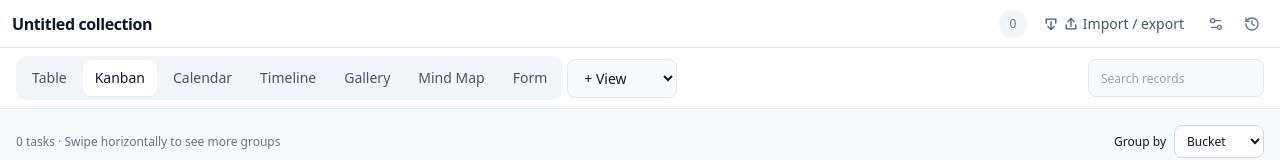
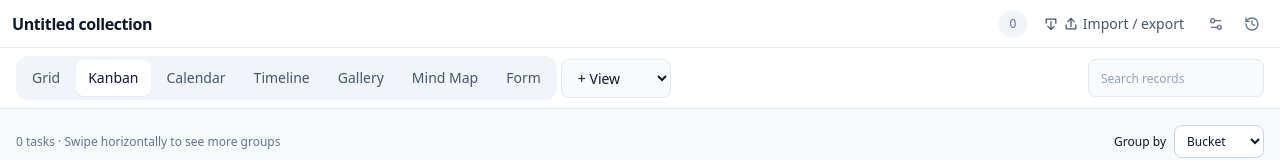
Before and after one commit to eddyvn98/collection-planner, a React (Vite) app: page / in a window 1280 px wide. Shown: the top 160 px of the page. Built offline with nearby package versions, Linux system fonts and the light colour scheme.

Commit message:
feat(grid): persist saved filter presets and grid hidden columns

```diff
--- a/src/collections/model.ts
+++ b/src/collections/model.ts
@@ -1,4 +1,5 @@
 import { createId } from "../utils/id";
+import type { TaskFilterPreset } from "./collectionPlannerFilters";
 import { normalizeTaskRecord, progressFromStatus } from "./collectionTasks";
 import { matchesViewFilters, type CollectionFilter, type FilterLogic } from "./collectionFilters";
 import { buildCollectionRelationIndex, projectCollectionLookups, removeInboundRelations } from "./collectionRelations";
@@ -73,6 +74,7 @@ export interface CollectionView {
   sorts?: { fieldId: string; direction: "asc" | "desc" }[];
   /** Table-only column widths, keyed by stable field ID. */
   columnWidths?: Record<string, number>;
+  gridHiddenFieldIds?: string[];
   /** Explicit field IDs shown on cards or form; undefined uses defaults. */
   galleryFieldIds?: string[];
   formFieldIds?: string[];
@@ -90,6 +92,7 @@ export interface CollectionBlockPayload {
   scheduledAutomations?: CollectionScheduledRule[];
   people?: CollectionPerson[];
   labels?: CollectionLabel[];
+  savedTaskFilters?: TaskFilterPreset[];
 }
 
 export function isCollectionBlockPayload(value: unknown): value is CollectionBlockPayload {
@@ -117,7 +120,7 @@ export function createCollection(): CollectionBlockPayload {
     { id: newId(), name: "Bucket", type: "select", options: ["To do", "In progress", "Done"] },
   ];
   const views = VIEW_KINDS.map((kind) => ({
-    id: newId(), kind, name: kind === "mindmap" ? "Mind Map" : kind.charAt(0).toUpperCase() + kind.slice(1),
+    id: newId(), kind, name: kind === "mindmap" ? "Mind Map" : kind === "table" ? "Grid" : kind.charAt(0).toUpperCase() + kind.slice(1),
     ...(kind === "kanban" ? { groupFieldId: fields[6].id } : {}),
     ...(kind === "calendar" || kind === "timeline" ? { dateFieldId: fields[2].id, endDateFieldId: fields[3].id } : {}),
   }));
@@ -255,6 +258,7 @@ export function removeField(data: CollectionBlockPayload, fieldId: string): Coll
       ...(v.sorts ? { sorts: v.sorts.filter((item) => item.fieldId !== fieldId) } : {}),
       ...(v.aggregations ? { aggregations: v.aggregations.filter(item => item.fieldId !== fieldId) } : {}),
       ...(v.columnWidths ? { columnWidths: Object.fromEntries(Object.entries(v.columnWidths).filter(([id]) => id !== fieldId)) } : {}),
+      ...(v.gridHiddenFieldIds ? { gridHiddenFieldIds: v.gridHiddenFieldIds.filter(id => id !== fieldId) } : {}),
       ...(v.galleryFieldIds ? { galleryFieldIds: v.galleryFieldIds.filter(id => id !== fieldId) } : {}),
       ...(v.formFieldIds ? { formFieldIds: v.formFieldIds.filter(id => id !== fieldId) } : {}),
       ...(v.formRequiredFieldIds ? { formRequiredFieldIds: v.formRequiredFieldIds.filter(id => id !== fieldId) } : {}),
```
